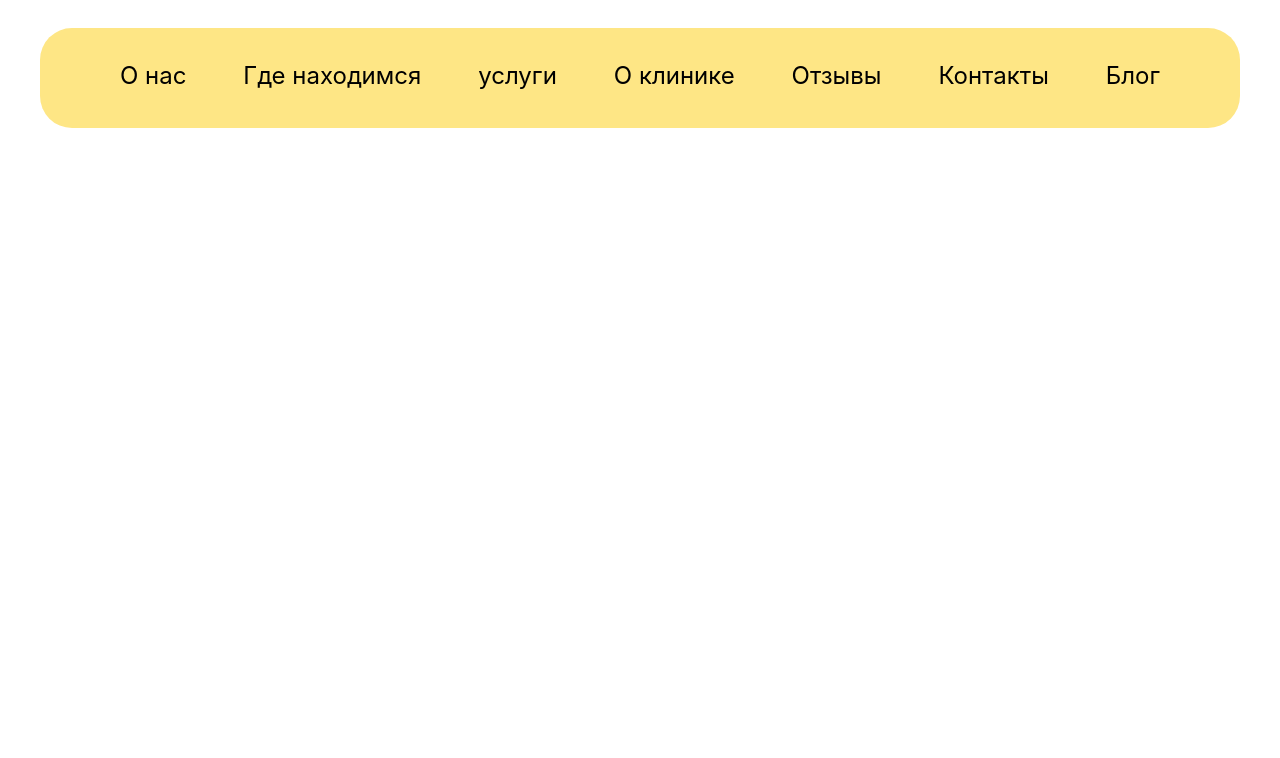
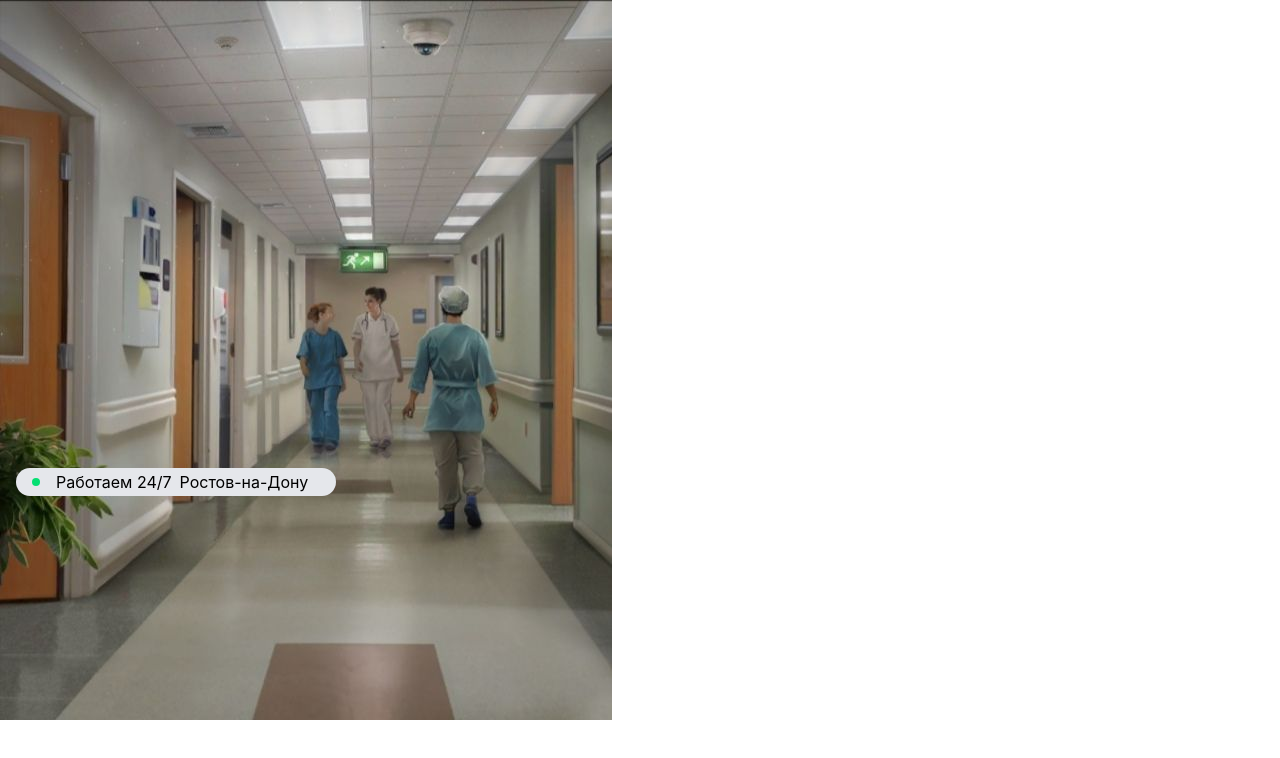
Before and after one commit to danon52/HospitalSite, a React (Vite) app: page / in a window 1280 px wide. Shown: the top 758 px of the page. Built offline with nearby package versions, Linux system fonts and the light colour scheme.

Commit message:
Create components libiraly

```diff
--- a/package.json
+++ b/package.json
@@ -10,6 +10,11 @@
     "preview": "vite preview"
   },
   "dependencies": {
+    "@emotion/react": "^11.14.0",
+    "@emotion/styled": "^11.14.1",
+    "@fontsource/roboto": "^5.3.0",
+    "@mui/material": "^9.3.0",
+    "@mui/styled-engine-sc": "^9.3.0",
     "@tailwindcss/cli": "^4.3.3",
     "@tailwindcss/vite": "^4.3.3",
     "class-variance-authority": "^0.7.1",
@@ -19,6 +24,7 @@
     "react-dom": "^19.2.8",
     "react-router": "^8.3.0",
     "shadcn": "^4.16.1",
+    "styled-components": "^6.5.0",
     "tailwind-merge": "^3.6.0",
     "tailwindcss": "^4.3.3",
     "tw-animate-css": "^1.4.0"
--- a/src/App.jsx
+++ b/src/App.jsx
@@ -3,7 +3,53 @@
 export default function App() {
   return (
     <div>
-      <Header />
+      <div>
+        <Header />
+      </div>
+
+
+
+      <div className="absolute">
+        <img src="/host.jpg" alt="" />
+      </div>
+      <div className="relative h-130 flex flex-col justify-end py-6 px-4 ">
+        <div className="w-80 h-7 flex bg-gray-200 rounded-4xl ">
+          <div className="py-[10px] ml-4">
+            <div className="w-2 rounded-full bg-green-400 h-2 "></div>
+          </div>
+          <div className="flex px-4 py-[2px]">
+            <p>
+
+              Работаем 24/7
+            </p>
+            <p className="px-2">
+              Ростов-на-Дону
+            </p>
+          </div>
+        </div>
+      </div>
+
+
+      <div>
+        <p className="text-2xl text-amber-600">
+          Наркологическая клиника в Ростову-на-Дону
+        </p>
+        <p className="text-xl text-amber-400">Анонимная помощь на дому и на стационаре </p>
+      </div>
+      <div className="">
+        <div className="" >
+          <p>Вывод из запоя на дому </p>
+          <div>
+            <p>От 3500 </p>
+            <p>Черезе 30 минут у вас дома </p>
+          </div>
+          <div>
+            <button>
+              Вызвать врача на дом
+            </button>
+          </div>
+        </div>
+      </div>
     </div>
   )
 }
--- a/src/components/Header.jsx
+++ b/src/components/Header.jsx
@@ -3,11 +3,10 @@
 export default function Header() {
     return (
         <div className="flex justify-center">
-            <header className="mt-7 text-center  bg-amber-200 w-300 h-25 rounded-4xl  ">
+            {/* <header className="mt-7 text-center  bg-gray-200 w-300 h-25 rounded-4xl  ">
                 <div className="flex justify-between px-20  py-8 ">
-                    {/*ссылки*/}
                     <Link to='/'>
-                        <p className="text-2xl">
+                        <p className="text-2xl ">
                             О нас
                         </p>
                     </Link>
@@ -36,10 +35,13 @@
                     <Link to='/'>
                         <p className="text-2xl">Блог</p>
                     </Link>
+                </div>
+            </header > */}
 
-                </div>
 
-            </header >
+
+
+
         </div >
     )
 }
--- a/vite.config.js
+++ b/vite.config.js
@@ -1,9 +1,9 @@
 import { defineConfig } from 'vite'
 import react from '@vitejs/plugin-react'
-import tailwindcss from '@tailwindcss/vite' // Импортируем плагин v4
+import tailwindcss from '@tailwindcss/vite'
 export default defineConfig({
   plugins: [
     react(),
-    tailwindcss(), // Добавляем в массив плагинов
+    tailwindcss(),
   ],
 })
```
Also changed, not shown: public/host.jpg (added), 1 other file (tests, documents, lock files or other folders).
